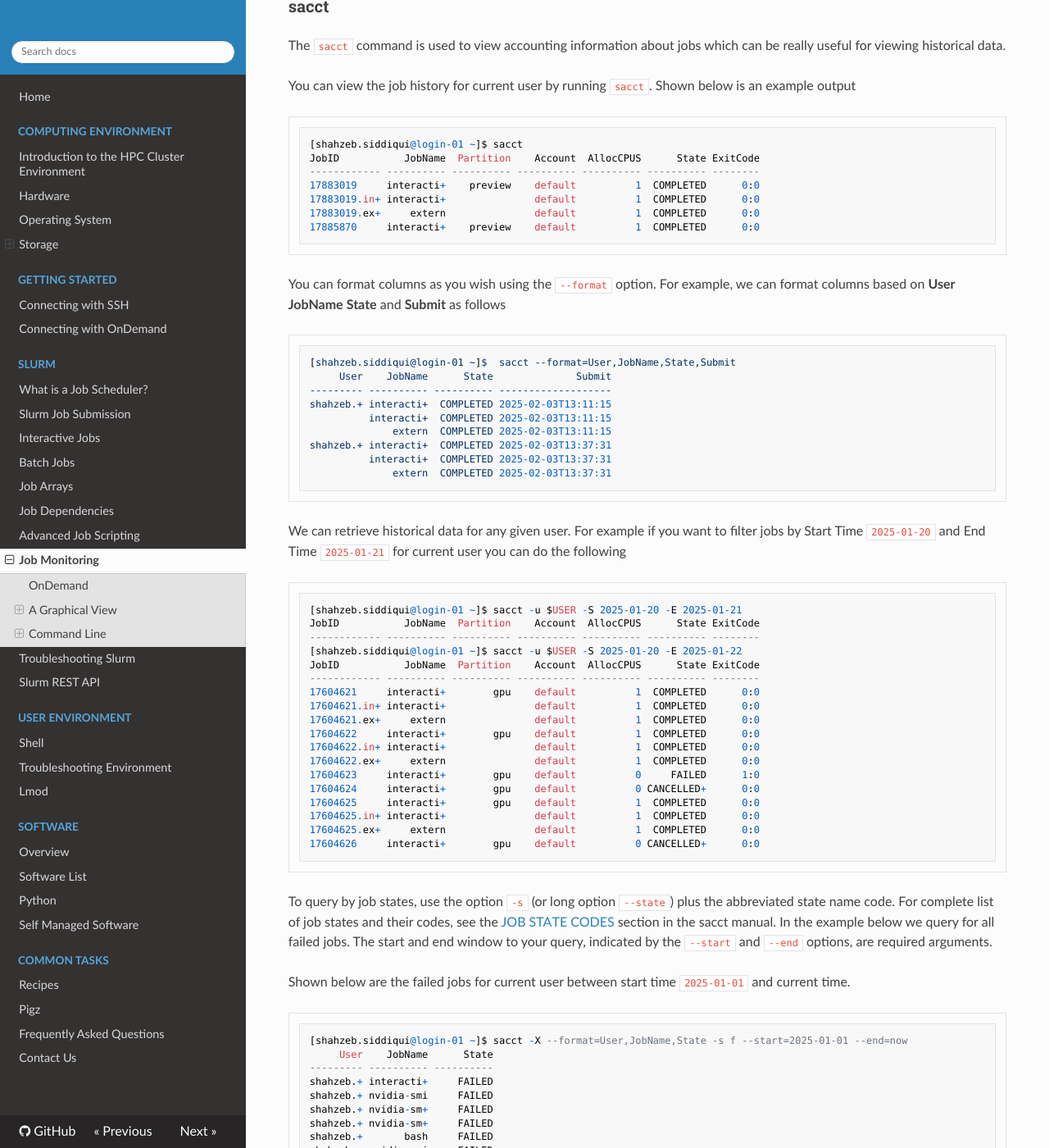
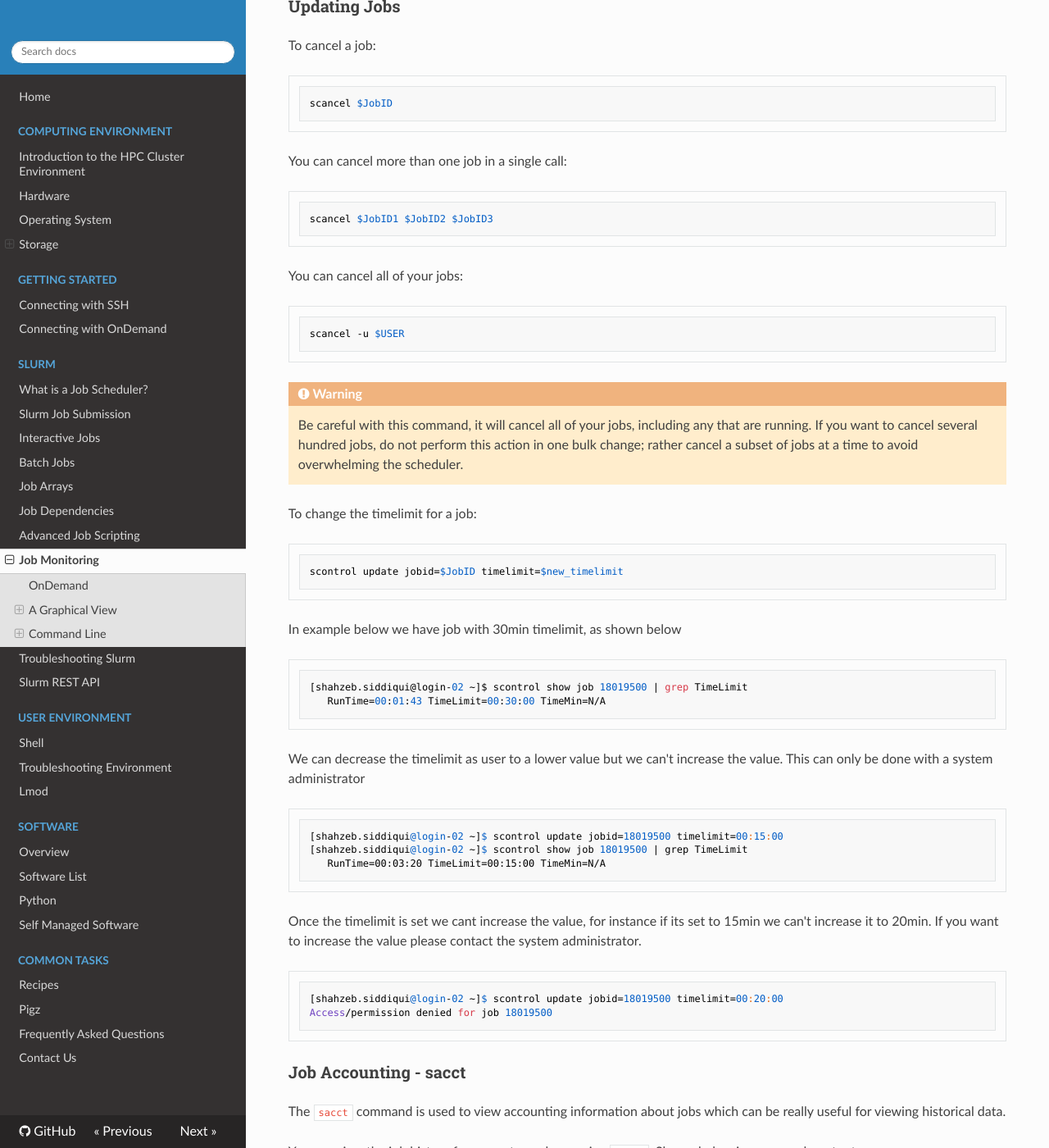
Before and after one commit to biohub-hpc/hpcuserguide, an MkDocs documentation site: the page built from docs/working_with_slurm/monitoring.md, in a window 1280 px wide and 1400 px high, scrolled down 3846 px. Shown: the whole window at 82% size. Built offline with MkDocs 1.6.1, drawn with Linux system fonts in a browser that asks for light colours; nearby versions of some CDN libraries; some of the changed text lies outside the part shown.

Commit message:
add documentation on how to cancel jobs and update timelimit as user

````diff
--- a/docs/working_with_slurm/monitoring.md
+++ b/docs/working_with_slurm/monitoring.md
@@ -98,7 +98,7 @@ Note you can see multiple nodes using bracket notation so if you want to see bot
 scontrol show nodes login-[01-02]
 ```
 
-### squeue
+### View Pending Jobs - squeue
 
 `squeue` can be used to get information about jobs and queues in a way that can
 be further manipulated with scripts or other tools or just in a human readable
@@ -156,7 +156,60 @@ To see all nodes allocated to user jobs you can run
 squeue -u $USER -o "%N"
 ```
 
-### sacct
+### Updating Jobs
+
+To cancel a job:
+
+```console
+scancel $JobID
+```
+
+You can cancel more than one job in a single call:
+
+```console
+scancel $JobID1 $JobID2 $JobID3
+```
+
+You can cancel all of your jobs:
+
+```console
+scancel -u $USER
+```
+
+!!! warning
+    Be careful with this command, it will cancel all of your jobs, including
+    any that are running. If you want to cancel several hundred jobs, do not perform this action in one bulk change; rather cancel a subset
+    of jobs at a time to avoid overwhelming the scheduler.
+
+To change the timelimit for a job:
+
+```console
+scontrol update jobid=$JobID timelimit=$new_timelimit
+```
+
+In example below we have job with 30min timelimit, as shown below
+
+```console
+[shahzeb.siddiqui@login-02 ~]$ scontrol show job 18019500 | grep TimeLimit
+   RunTime=00:01:43 TimeLimit=00:30:00 TimeMin=N/A
+```
+
+We can decrease the timelimit as user to a lower value but we can't increase the value. This can only be done with a system administrator
+```console
+[shahzeb.siddiqui@login-02 ~]$ scontrol update jobid=18019500 timelimit=00:15:00
+[shahzeb.siddiqui@login-02 ~]$ scontrol show job 18019500 | grep TimeLimit
+   RunTime=00:03:20 TimeLimit=00:15:00 TimeMin=N/A
+```
+
+Once the timelimit is set we cant increase the value, for instance if its set to 15min we can't increase it to 20min. If you want to increase the value
+please contact the system administrator.
+
+```console
+[shahzeb.siddiqui@login-02 ~]$ scontrol update jobid=18019500 timelimit=00:20:00
+Access/permission denied for job 18019500
+```
+
+### Job Accounting - sacct
 
 The `sacct` command is used to view accounting information about jobs which can be really useful for viewing historical data.
 
````
Also changed, not shown: other parts of docs/working_with_slurm/monitoring.md (+1 -1 lines).
